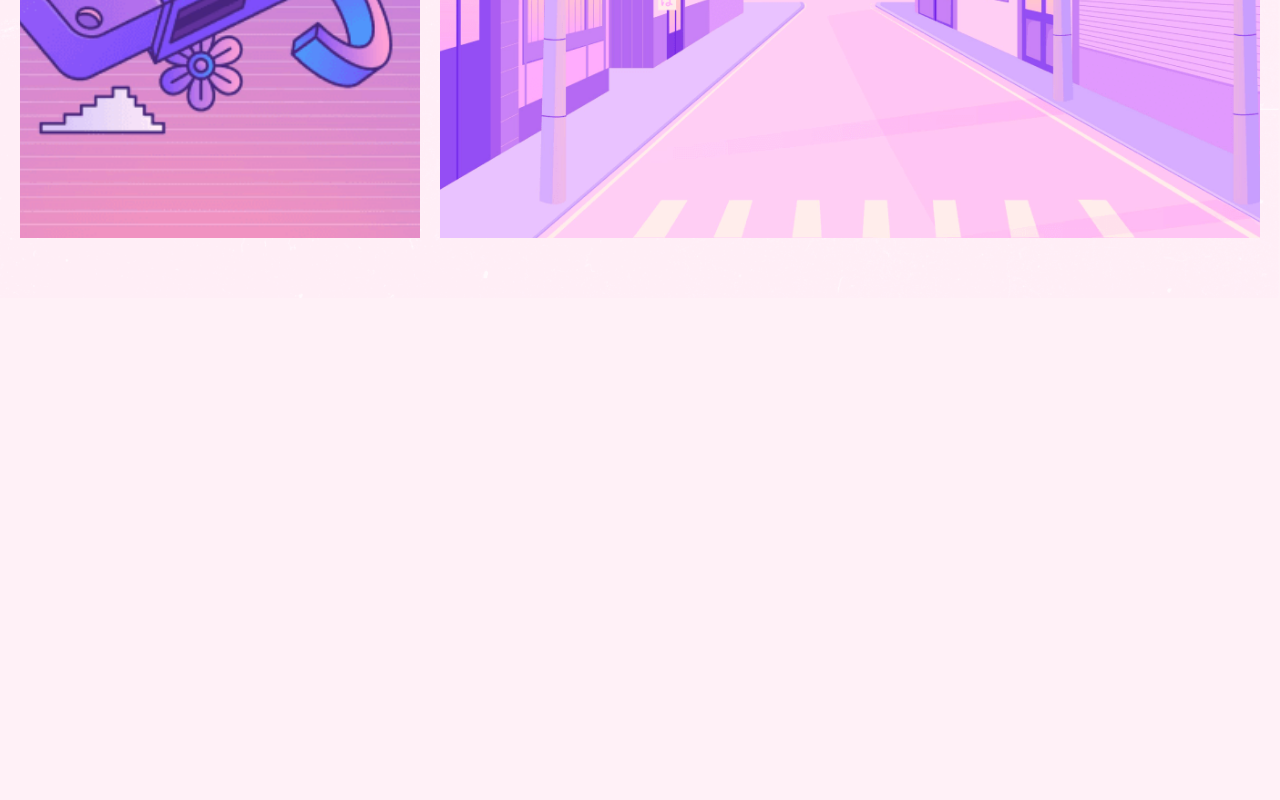
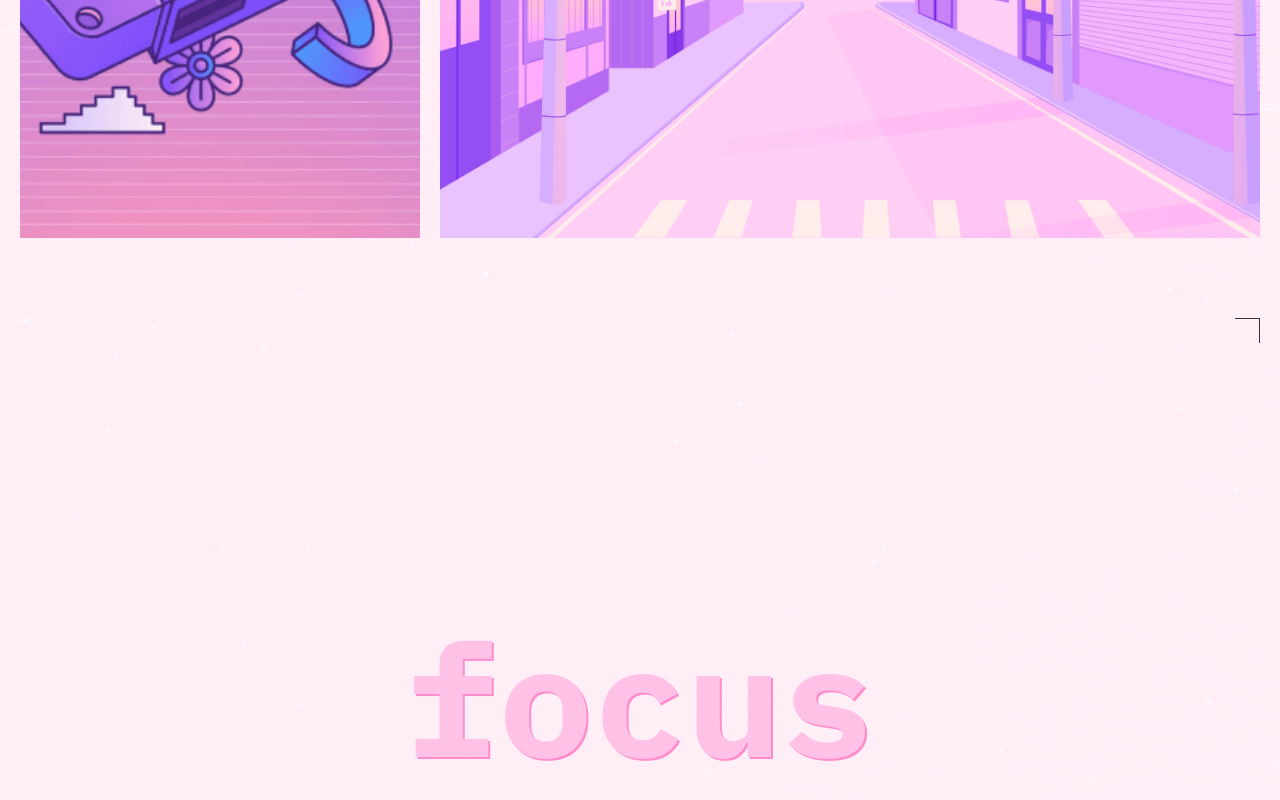
Before and after one commit to JuliaDik/slozhno-sosredotochitsya, a plain HTML site: page index.html in a window 1280 px wide. Shown: the part 3890-4690 px from the top of the page. Before the commit the page ends 4188 px from the top, so only its background shows below. Drawn offline with Linux system fonts and the light colour scheme.

Commit message:
feat: сверстать подвал сайта для темной и светлой тем и адаптировать под разные устройства

```diff
--- a/index.html
+++ b/index.html
@@ -330,6 +330,12 @@
     </main>
     <!-- ОСНОВНОЙ КОНТЕНТ: конец -->
 
+    <!-- ПОДВАЛ САЙТА: начало -->
+    <footer class="footer decorated-zone">
+      <p class="footer__text">focus</p>
+    </footer>
+    <!-- ПОДВАЛ САЙТА: конец -->
+
     <script src="./scripts/script.js"></script>
   </body>
 </html>
--- a/styles/style.css
+++ b/styles/style.css
@@ -237,6 +237,25 @@
 }
 /* ОСНОВНОЙ КОНТЕНТ: конец */
 
+/* ПОДВАЛ САЙТА: начало */
+.footer {
+  position: relative;
+  display: grid;
+  place-items: center;
+  block-size: 100vh;
+  min-block-size: 668px;
+  padding: 10px;
+}
+
+.footer__text {
+  color: var(--main-title-color, #db00ff);
+  text-shadow: 2px 2px 0 var(--accent-color, #ff0070);
+  font-size: clamp(7.25rem, 7.0115rem + 1.0178vw, 7.5rem); /* 116px (min-width: 375px) -> 120px (min-width: 768px) */
+  font-weight: bold;
+  line-height: 0.83;
+}
+/* ПОДВАЛ САЙТА: конец */
+
 /* БРЕЙКПОИНТЫ: начало */
 /* 768px */
 @media screen and (min-width: 768px) {
@@ -308,6 +327,11 @@
     grid-row: span 2;
   }
   /* ОСНОВНОЙ КОНТЕНТ: конец */
+
+  /* ПОДВАЛ САЙТА */
+  .footer__text {
+    font-size: clamp(7.5rem, 0.5625rem + 14.4531vw, 9.8125rem); /* 120px (min-width: 768px) -> 157px (min-width: 1024px) */
+  }
 }
 
 /* 1024px */
```
